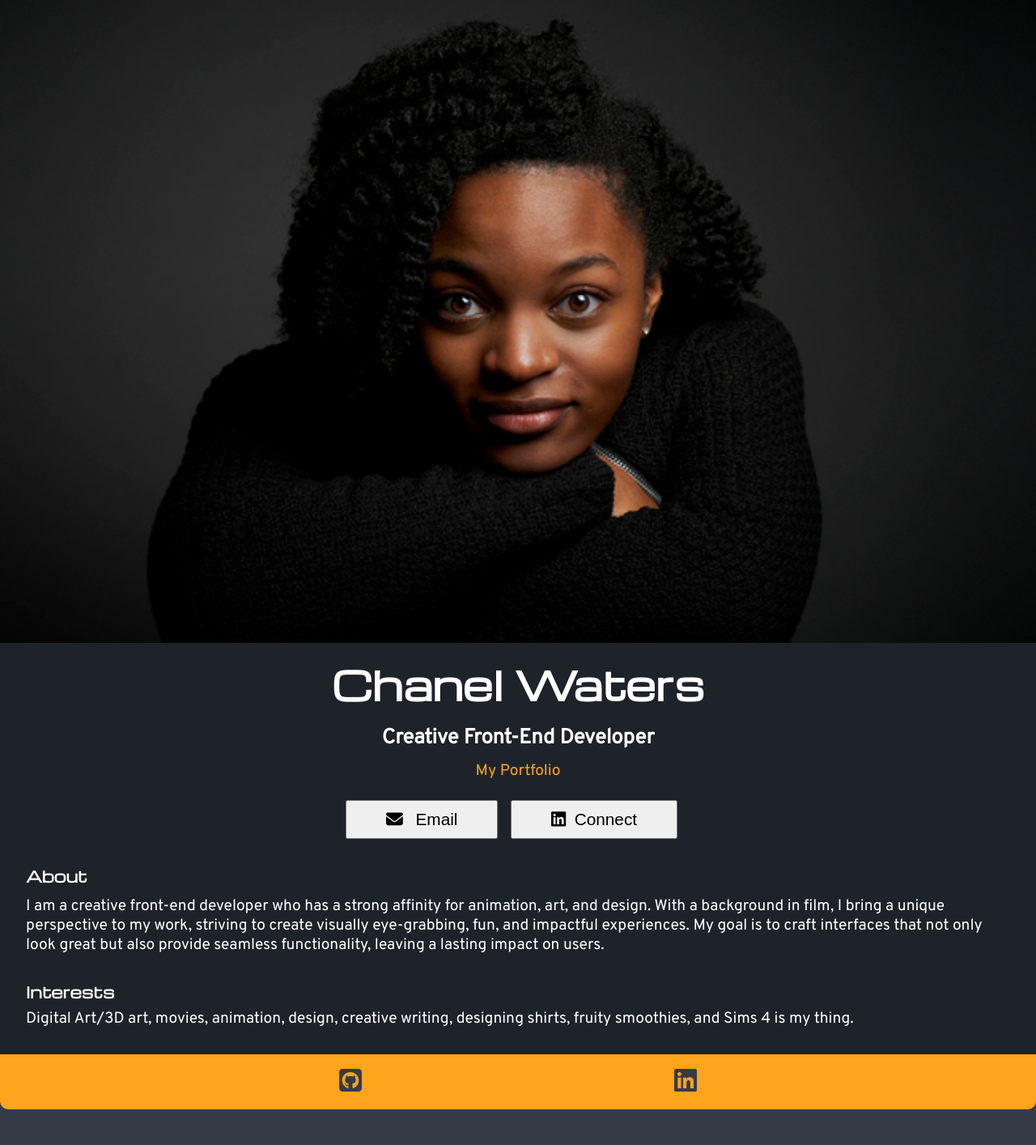
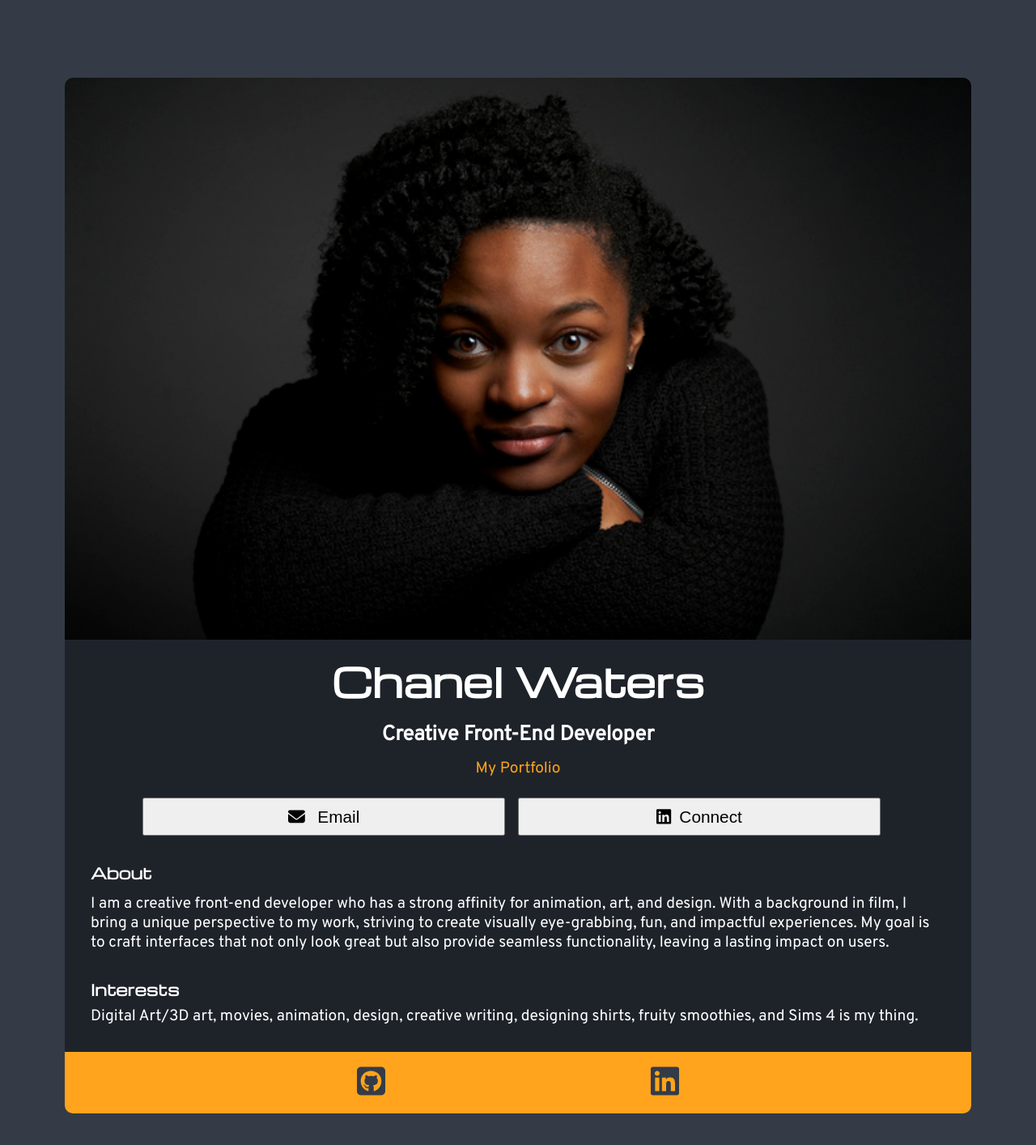
Before and after one commit to chaneldevelops/digital_businesscard, a React (Vite) app: page / in a window 1280 px wide. Shown: the top 1414 px of the page at 81% size. Before the commit the page ends 1370 px from the top, so only its background shows below. Built offline with nearby package versions, Linux system fonts and the light colour scheme.

Commit message:
Finish up adjusting the main div
- tweaked connect button a tag

```diff
--- a/src/components/Info.jsx
+++ b/src/components/Info.jsx
@@ -24,7 +24,8 @@ export default function Info() {
                  Email
             </button>
             </a>
-            <a href="https://www.linkedin.com/in/chanel-thedesigner/">
+            <a href="https://www.linkedin.com/in/chanel-thedesigner/"
+            target="_blank">
                 <button>
             <FontAwesomeIcon icon={faLinkedin} className="info-icon"/>
                  Connect
--- a/src/style.css
+++ b/src/style.css
@@ -45,10 +45,12 @@ p {
 /* App.jsx */
 .main-card {
     background-color: var(--darker-bkg);
-    border-radius: 10px;
+    border-radius: 3rem;
+    margin: 6rem 5rem;
 }
 
 .about-me {
+    height: 20%;
     padding: 0 2em 2em 2em;
 }
 
@@ -61,7 +63,7 @@ p {
 img {
     display: block;
     width: 100%;
-    border-radius: 10px, 10px 0 0;
+    border-radius: 10px 10px 0 0;
 }
 
 .info-name {
@@ -93,8 +95,12 @@ img {
 }
 
 button {
+    display: inline-block;
+    /* align-items: center; */
+    width: 40%;
     padding: 0.6rem 3rem;
     margin-right: 1rem;
+    margin-left: auto;
     font-size: 1.3rem;
 }
 
@@ -131,6 +137,6 @@ button {
 }
 
 .footer-icon {
-    height: 2rem;
+    height: 2.5rem;
     color: var(--bkg-color);
 }
```
